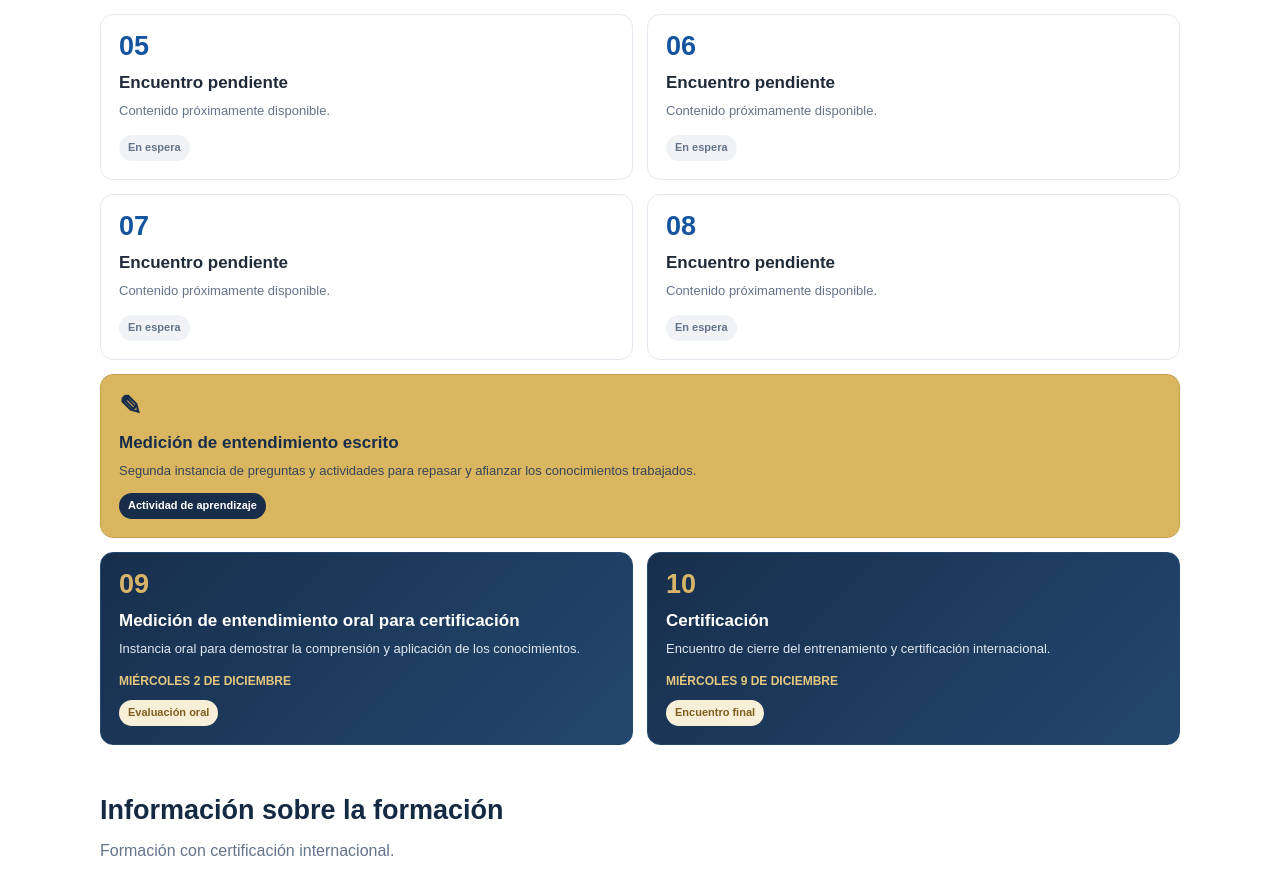
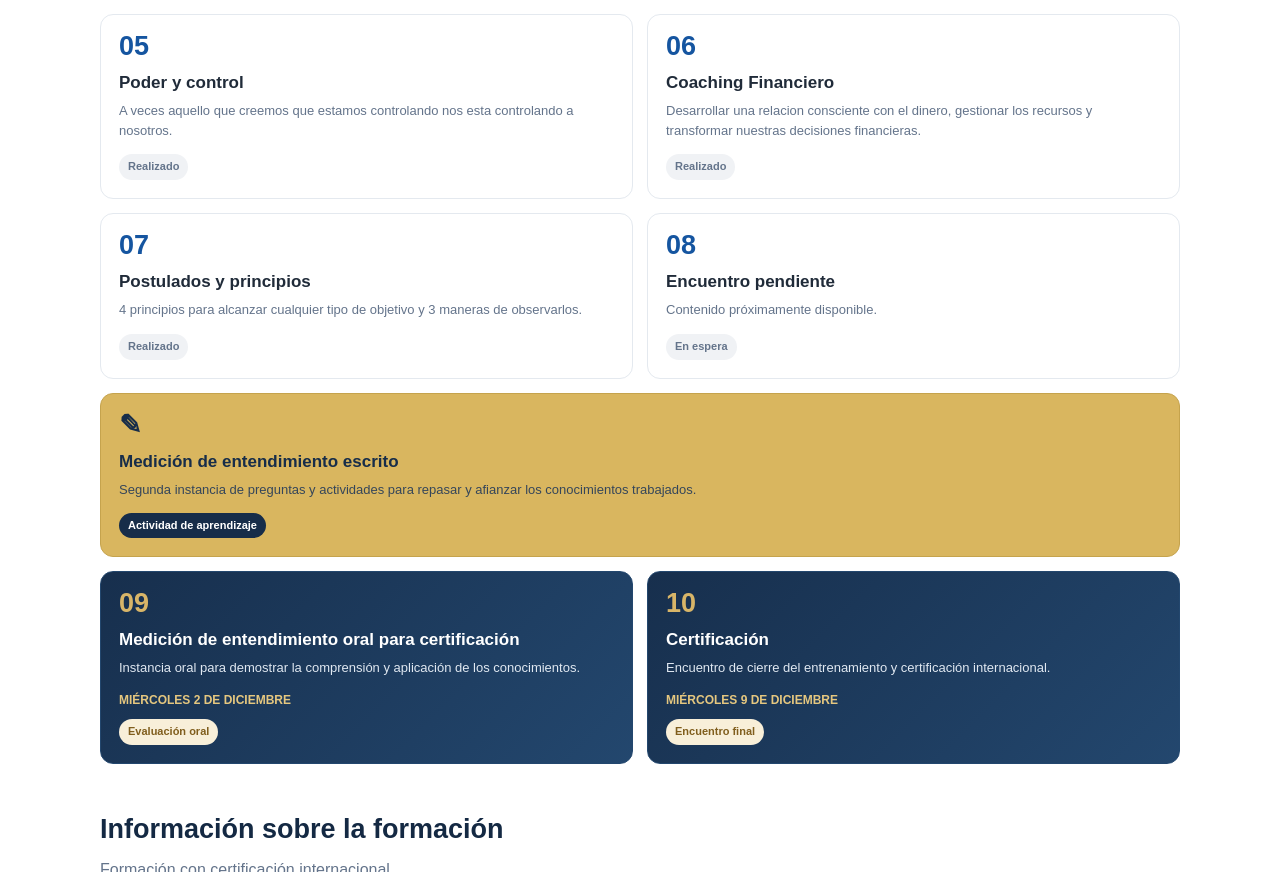
Before and after one commit to coachingontologico/coachingyventas, a plain HTML site: page index.html in a window 1280 px wide. Shown: the part 1974-2846 px from the top of the page. Drawn offline with Linux system fonts and the light colour scheme.

Commit message:
Update index.html
Postulados y principios

```diff
--- a/index.html
+++ b/index.html
@@ -28,9 +28,9 @@ main{padding:42px 0 58px}section{margin-bottom:44px}.heading{margin-bottom:18px}
 <a class="lesson dark" href="https://classroom.google.com/c/Nzk3MDU2MzUyNzYw/m/ODk2NDIxMjkxMzY5/details" target="_blank" rel="noopener"><span class="num">03</span><h3>Modelo de negocio</h3><p>Comprender cómo funciona y genera valor un negocio.</p><span class="status">Realizada</span></a>
 <a class="lesson dark" href="https://classroom.google.com/c/Nzk3MDU2MzUyNzYw/m/ODgzMjU3MjI5MTIz/details" target="_blank" rel="noopener"><span class="num">04</span><h3>Gestión de objeciones</h3><p>Escuchar, interpretar y gestionar las objeciones.</p><span class="status">Realizada</span></a>
 <a class="lesson written" href="https://coachingontologico.github.io/consignas/" target="_blank" rel="noopener"><span class="num">✎</span><h3>Medición de entendimiento escrito</h3><p>Preguntas y actividades para repasar y afianzar los conocimientos de los primeros encuentros.</p><span class="status">Actividad de aprendizaje</span></a>
-<a class="lesson" href="https://www.google.com.ar" target="_blank" rel="noopener"><span class="num">05</span><h3>Encuentro pendiente</h3><p>Contenido próximamente disponible.</p><span class="status pending">En espera</span></a>
-<a class="lesson" href="https://www.google.com.ar" target="_blank" rel="noopener"><span class="num">06</span><h3>Encuentro pendiente</h3><p>Contenido próximamente disponible.</p><span class="status pending">En espera</span></a>
-<a class="lesson" href="https://www.google.com.ar" target="_blank" rel="noopener"><span class="num">07</span><h3>Encuentro pendiente</h3><p>Contenido próximamente disponible.</p><span class="status pending">En espera</span></a>
+<a class="lesson" href="https://www.google.com.ar" target="_blank" rel="noopener"><span class="num">05</span><h3>Poder y control</h3><p>A veces aquello que creemos que estamos controlando nos esta controlando a nosotros.</p><span class="status pending">Realizado</span></a>
+<a class="lesson" href="https://www.google.com.ar" target="_blank" rel="noopener"><span class="num">06</span><h3>Coaching Financiero</h3><p>Desarrollar una relacion consciente con el dinero, gestionar los recursos y transformar nuestras decisiones financieras.</p><span class="status pending">Realizado</span></a>
+<a class="lesson" href="https://www.google.com.ar" target="_blank" rel="noopener"><span class="num">07</span><h3>Postulados y principios</h3><p>4 principios para alcanzar cualquier tipo de objetivo y 3 maneras de observarlos.</p><span class="status pending">Realizado</span></a>
 <a class="lesson" href="https://www.google.com.ar" target="_blank" rel="noopener"><span class="num">08</span><h3>Encuentro pendiente</h3><p>Contenido próximamente disponible.</p><span class="status pending">En espera</span></a>
 <a class="lesson written" href="https://www.google.com.ar" target="_blank" rel="noopener"><span class="num">✎</span><h3>Medición de entendimiento escrito</h3><p>Segunda instancia de preguntas y actividades para repasar y afianzar los conocimientos trabajados.</p><span class="status">Actividad de aprendizaje</span></a>
 <a class="lesson final" href="https://www.google.com.ar" target="_blank" rel="noopener"><span class="num">09</span><h3>Medición de entendimiento oral para certificación</h3><p>Instancia oral para demostrar la comprensión y aplicación de los conocimientos.</p><div class="date">MIÉRCOLES 2 DE DICIEMBRE</div><span class="status eval">Evaluación oral</span></a>
```
